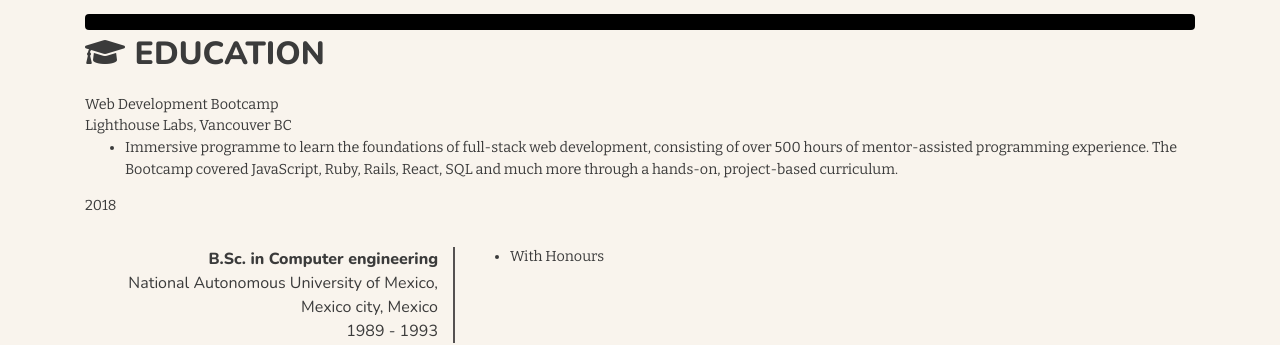
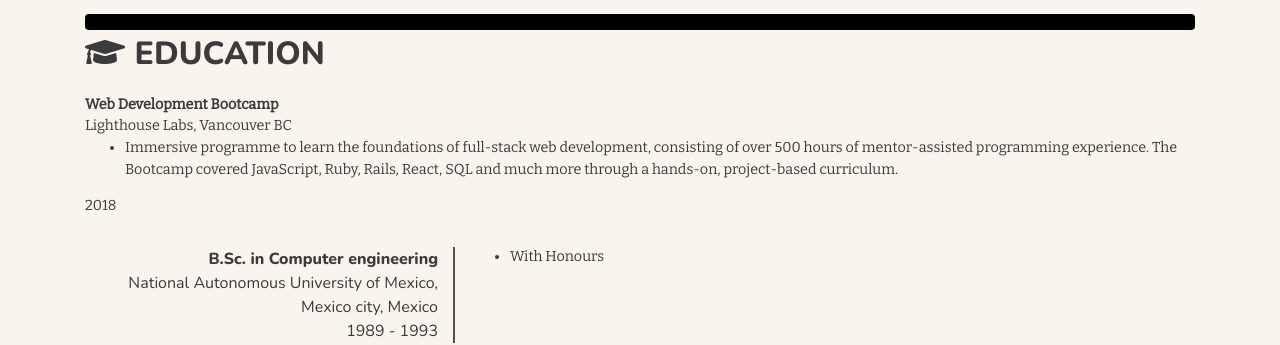
Before and after one commit to sebas/sebas.github.io, a Jekyll site: the page built from index.md, in a window 1280 px wide. Shown: the part 1615-1960 px from the top of the page. Built offline with Jekyll 4.4.1, drawn with Linux system fonts in a browser that asks for light colours; nearby versions of some CDN libraries.

Commit message:
Updating format.

```diff
--- a/_sass/_sections.scss
+++ b/_sass/_sections.scss
@@ -105,6 +105,13 @@ main.site-education {
         font-size: 15px;
         margin: 1px 1px 1px 0;
       }
+      header.edu-degree {
+        font-weight: 800;
+      }
+      main.fac-name {
+        font-weight: 400;
+        // font-size: 1.1em;
+      }
     }
     @media (max-width: 575px) {
       section.edu-name {
```
